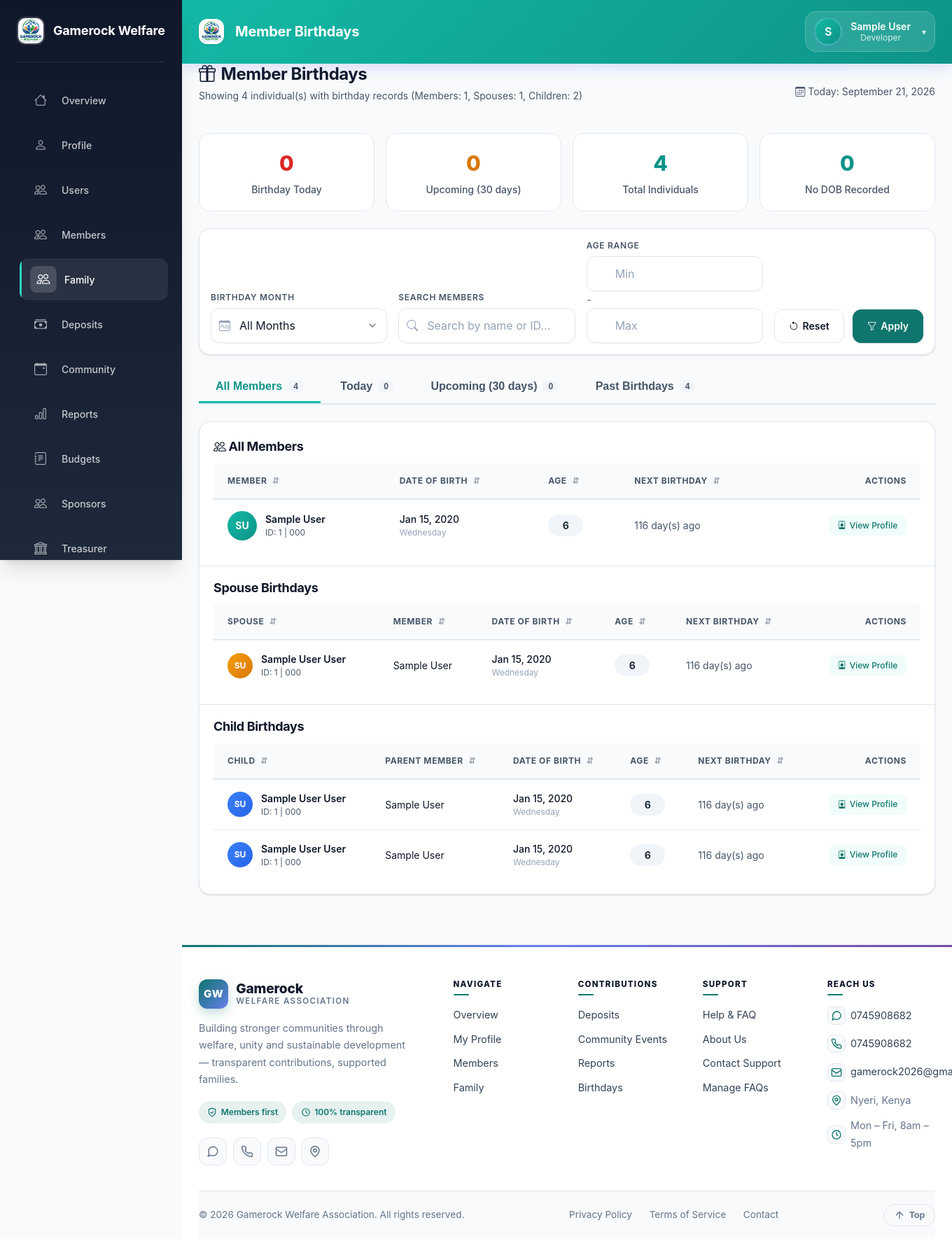
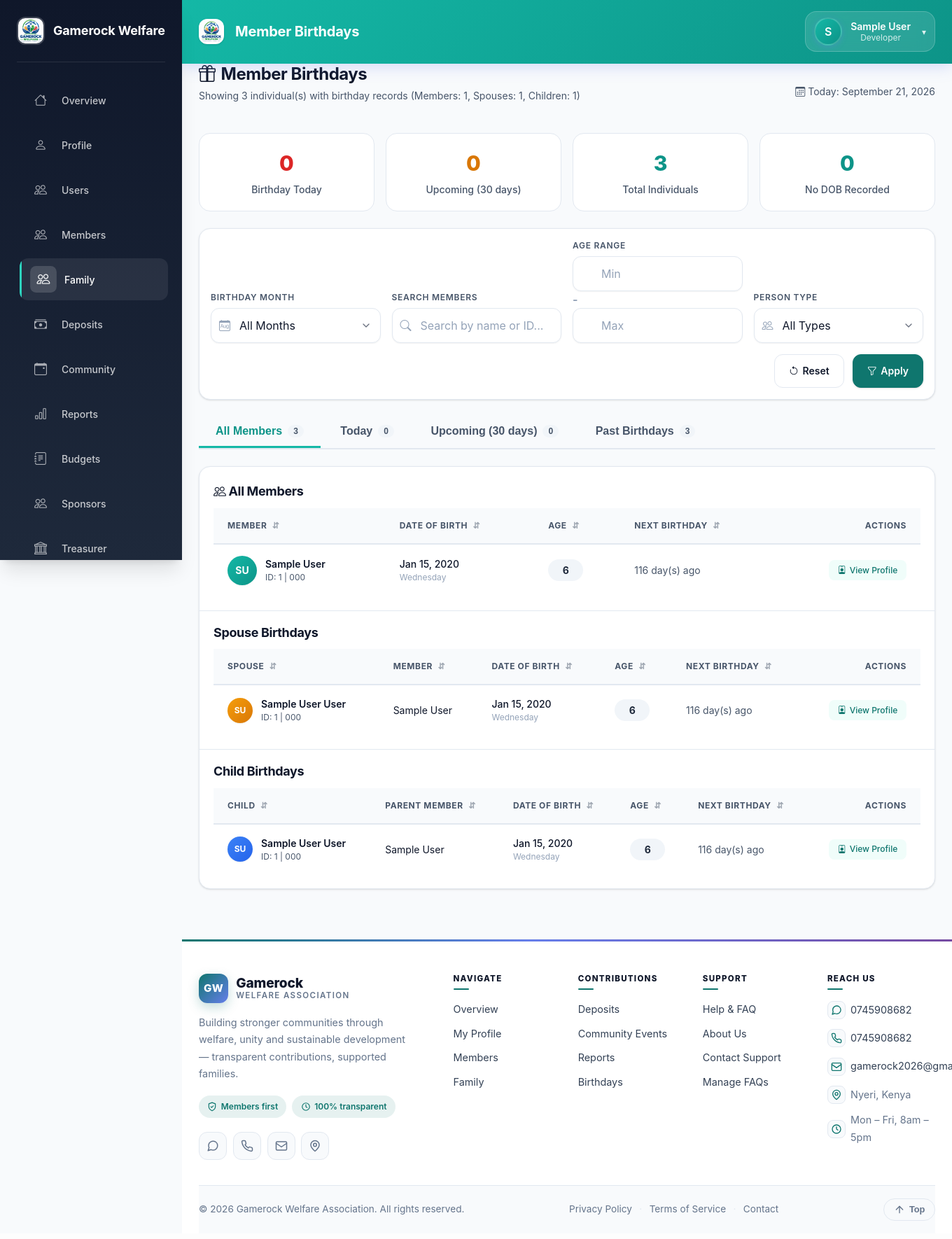
Before and after one commit to Timokama/gamerock, a Flask app: page /family/birthday in a window 1360 px wide; the page is wider, and only the part inside the window is pictured. Shown: that part at 70% size. After the commit the page ends 1744 px from the top of that part, so only its background shows below. Run offline with Flask 3, Linux system fonts and the light colour scheme; a user stored in the database is signed in; tables that the repository leaves empty hold one stand-in row (values such as "Sample post"); parts of the project's set-up code (start-up, migrations or seed data) failed here and were passed over; some libraries are stand-ins or nearby versions.

Commit message:
Update Birthday filters

```diff
--- a/app/family/routes.py
+++ b/app/family/routes.py
@@ -575,17 +575,19 @@ def birthday():
             try:
                 birthday_this_year = member.date_of_birth.replace(year=today.year)
             except ValueError:
-                # Handle Feb 29th in non-leap years - move to March 1st
-                birthday_this_year = member.date_of_birth.replace(year=today.year, day=1, month=3)
+                # Handle Feb 29th in non-leap years - move to Feb 28th (day before)
+                birthday_this_year = date(today.year, 2, 28)
             if birthday_this_year < today:
                 try:
                     birthday_this_year = member.date_of_birth.replace(year=today.year + 1)
                 except ValueError:
-                    birthday_this_year = member.date_of_birth.replace(year=today.year + 1, day=1, month=3)
+                    birthday_this_year = date(today.year + 1, 2, 28)
             days_until = (birthday_this_year - today).days
 
             member_data = {
+                'person': member,
                 'member': member,
+                'person_type': 'member',
                 'age': age,
                 'birthday': member.date_of_birth,
                 'birthday_month': member.date_of_birth.month,
@@ -611,18 +613,21 @@ def birthday():
         try:
             birthday_this_year = person.date_of_birth.replace(year=today.year)
         except ValueError:
-            # Handle Feb 29th in non-leap years - move to March 1st
-            birthday_this_year = date(today.year, 3, 1)
+            # Handle Feb 29th in non-leap years - move to Feb 28th (day before)
+            birthday_this_year = date(today.year, 2, 28)
         if birthday_this_year < today:
             try:
                 birthday_this_year = person.date_of_birth.replace(year=today.year + 1)
             except ValueError:
-                birthday_this_year = date(today.year + 1, 3, 1)
+                birthday_this_year = date(today.year + 1, 2, 28)
         days_until = (birthday_this_year - today).days
         age = today.year - person.date_of_birth.year - (
             (today.month, today.day) < (person.date_of_birth.month, person.date_of_birth.day)
         )
         return {
+            'person': person,
+            'member': person if person_type == 'member' else None,
+            'person_type': person_type,
             'birthday': person.date_of_birth,
             'birthday_month': person.date_of_birth.month,
             'birthday_day': person.date_of_birth.day,
@@ -649,10 +654,12 @@ def birthday():
 
     # Build child birthday data
     child_birthday_data = []
+    seen_child_ids = set()
     for member in members:
         # Direct children of member
         for child in member.child:
-            if child.date_of_birth:
+            if child.date_of_birth and child.id not in seen_child_ids:
+                seen_child_ids.add(child.id)
                 child_data = build_birthday_entry(child, 'child')
                 child_data['child'] = child
                 child_data['member'] = member
@@ -663,7 +670,8 @@ def birthday():
         # Children of spouses
         for spouse in member.spouse:
             for child in spouse.child:
-                if child.date_of_birth:
+                if child.date_of_birth and child.id not in seen_child_ids:
+                    seen_child_ids.add(child.id)
                     child_data = build_birthday_entry(child, 'child')
                     child_data['child'] = child
                     child_data['member'] = member
--- a/app/templates/family/birthday.html
+++ b/app/templates/family/birthday.html
@@ -954,6 +954,19 @@
             </div>
         </div>
 
+        <div class="filter-group">
+            <label for="person-type-filter">Person Type</label>
+            <div class="input-wrapper">
+                <i class="bi bi-people input-icon"></i>
+                <select class="form-control" id="person-type-filter" onchange="applyFilters()">
+                    <option value="all">All Types</option>
+                    <option value="member">Members</option>
+                    <option value="spouse">Spouses</option>
+                    <option value="child">Children</option>
+                </select>
+            </div>
+        </div>
+
         <div class="filter-actions">
             <button type="button" class="btn btn-outline" onclick="resetFilters()">
                 <i class="bi bi-arrow-counterclockwise"></i> Reset
@@ -1015,15 +1028,15 @@
             </thead>
             <tbody id="birthday-tbody">
                 {% for item in member %}
-                <tr class="birthday-row" data-group="{{ 'today' if item.is_today else ('upcoming' if item.is_upcoming else 'other') }}" data-month="{{ item.birthday_month }}" data-member_name="{{ item.member.firstname }} {{ item.member.lastname }}" data-member_id="{{ item.member.id }}" data-age="{{ item.age }}">
+                <tr class="birthday-row" data-group="{{ 'today' if item.is_today else ('upcoming' if item.is_upcoming else 'other') }}" data-person-type="{{ item.person_type }}" data-month="{{ item.birthday_month }}" data-member_name="{{ item.person.firstname }} {{ item.person.lastname }}" data-member_id="{{ item.member.id }}" data-age="{{ item.age }}">
                     <td>
                         <div class="member-cell">
                             <div class="member-avatar">{{ item.initials }}</div>
                             <div>
-                                <div class="member-name">{{ item.member.firstname }} {{ item.member.lastname }}</div>
+                                <div class="member-name">{{ item.person.firstname }} {{ item.person.lastname }}</div>
                                 <div class="member-subtext">
-                                    {% if item.member.id_number %}ID: {{ item.member.id_number }}{% endif %}
-                                    {% if item.member.phone_num %}| {{ item.member.phone_num | member_phone }}{% endif %}
+                                    {% if item.person.id_number %}ID: {{ item.person.id_number }}{% endif %}
+                                    {% if item.person.phone_num %}| {{ item.person.phone_num | member_phone }}{% endif %}
                                 </div>
                             </div>
                         </div>
@@ -1060,39 +1073,6 @@
         </table>
     </div>
 
-    {# No DOB Section #}
-    {% if members_without_dob and members_without_dob|length > 0 %}
-    <div class="table-section-divider">
-        <div class="no-dob-section">
-            <h3 class="section-title"><i class="bi bi-question-circle"></i> Members Without Birthdate</h3>
-            <table class="no-dob-table">
-                <thead>
-                    <tr>
-                        <th>Name</th>
-                        <th>ID Number</th>
-                        <th>Phone</th>
-                        <th>Actions</th>
-                    </tr>
-                </thead>
-                <tbody>
-                    {% for m in members_without_dob %}
-                    <tr>
-                        <td>{{ m.firstname }} {{ m.lastname }}</td>
-                        <td>{{ m.id_number or 'N/A' }}</td>
-                        <td>{{ m.phone_num | member_phone }}</td>
-                        <td>
-                            <a href="{{ url_for('family.edit', depo_id=m.id) }}" class="view-profile-btn">
-                                <i class="bi bi-pencil"></i> Edit
-                            </a>
-                        </td>
-                    </tr>
-                    {% endfor %}
-                </tbody>
-            </table>
-        </div>
-    </div>
-    {% endif %}
-
     {# Spouse Birthdays Table #}
     <div class="table-section-divider">
         <h3 class="section-title"><i class="bi bi-ring"></i> Spouse Birthdays</h3>
@@ -1120,15 +1100,15 @@
             </thead>
             <tbody id="spouse-table-tbody">
                 {% for item in spouse_birthday %}
-                <tr class="birthday-row spouse-row" data-group="{{ 'today' if item.is_today else ('upcoming' if item.is_upcoming else 'other') }}" data-month="{{ item.birthday_month }}" data-member_name="{{ item.spouse.firstname }} {{ item.spouse.lastname }}" data-member_id="{{ item.spouse.id }}" data-age="{{ item.age }}">
+                <tr class="birthday-row spouse-row" data-group="{{ 'today' if item.is_today else ('upcoming' if item.is_upcoming else 'other') }}" data-person-type="{{ item.person_type }}" data-month="{{ item.birthday_month }}" data-member_name="{{ item.person.firstname }} {{ item.person.lastname }}" data-member_id="{{ item.member.id }}" data-age="{{ item.age }}">
                     <td>
                         <div class="member-cell">
                             <div class="member-avatar spouse">{{ item.initials }}</div>
                             <div>
-                                <div class="member-name">{{ item.spouse.firstname }} {{ item.spouse.lastname }} {{ item.spouse.surname }}</div>
+                                <div class="member-name">{{ item.person.firstname }} {{ item.person.lastname }} {{ item.person.surname }}</div>
                                 <div class="member-subtext">
-                                    {% if item.spouse.id_number %}ID: {{ item.spouse.id_number }}{% endif %}
-                                    {% if item.spouse.phone_num %}| {{ item.spouse.phone_num | member_phone }}{% endif %}
+                                    {% if item.person.id_number %}ID: {{ item.person.id_number }}{% endif %}
+                                    {% if item.person.phone_num %}| {{ item.person.phone_num | member_phone }}{% endif %}
                                 </div>
                             </div>
                         </div>
@@ -1195,15 +1175,15 @@
             </thead>
             <tbody id="child-table-tbody">
                 {% for item in child_birthday %}
-                <tr class="birthday-row child-row" data-group="{{ 'today' if item.is_today else ('upcoming' if item.is_upcoming else 'other') }}" data-month="{{ item.birthday_month }}" data-member_name="{{ item.child.firstname }} {{ item.child.lastname }}" data-member_id="{{ item.child.id }}" data-age="{{ item.age }}">
+                <tr class="birthday-row child-row" data-group="{{ 'today' if item.is_today else ('upcoming' if item.is_upcoming else 'other') }}" data-person-type="{{ item.person_type }}" data-month="{{ item.birthday_month }}" data-member_name="{{ item.person.firstname }} {{ item.person.lastname }}" data-member_id="{{ item.member.id }}" data-age="{{ item.age }}">
                     <td>
                         <div class="member-cell">
                             <div class="member-avatar child">{{ item.initials }}</div>
                             <div>
-                                <div class="member-name">{{ item.child.firstname }} {{ item.child.lastname }} {{ item.child.surname }}</div>
+                                <div class="member-name">{{ item.person.firstname }} {{ item.person.lastname }} {{ item.person.surname }}</div>
                                 <div class="member-subtext">
-                                    {% if item.child.id_number %}ID: {{ item.child.id_number }}{% endif %}
-                                    {% if item.child.phone_num %}| {{ item.child.phone_num | member_phone }}{% endif %}
+                                    {% if item.person.id_number %}ID: {{ item.person.id_number }}{% endif %}
+                                    {% if item.person.phone_num %}| {{ item.person.phone_num | member_phone }}{% endif %}
                                 </div>
                             </div>
                         </div>
@@ -1243,7 +1223,6 @@
         {% endif %}
     </div>
 </div>
-
 {% else %}
 {# Empty State #}
 <div class="empty-state">
@@ -1252,6 +1231,38 @@
     <p>Birthday records will appear here once members with date of birth information are added to the system.</p>
 </div>
 {% endif %}
+{# No DOB Section #}
+    {% if members_without_dob and members_without_dob|length > 0 %}
+    <div class="table-section-divider">
+        <div class="no-dob-section">
+            <h3 class="section-title"><i class="bi bi-question-circle"></i> Members Without Birthdate</h3>
+            <table class="no-dob-table">
+                <thead>
+                    <tr>
+                        <th>Name</th>
+                        <th>ID Number</th>
+                        <th>Phone</th>
+                        <th>Actions</th>
+                    </tr>
+                </thead>
+                <tbody>
+                    {% for m in members_without_dob %}
+                    <tr>
+                        <td>{{ m.firstname }} {{ m.lastname }}</td>
+                        <td>{{ m.id_number or 'N/A' }}</td>
+                        <td>{{ m.phone_num | member_phone }}</td>
+                        <td>
+                            <a href="{{ url_for('family.edit', depo_id=m.id) }}" class="view-profile-btn">
+                                <i class="bi bi-pencil"></i> Edit
+                            </a>
+                        </td>
+                    </tr>
+                    {% endfor %}
+                </tbody>
+            </table>
+        </div>
+    </div>
+    {% endif %}
 
 <script>
     let currentGroup = 'all';
@@ -1288,16 +1299,24 @@
         const searchFilter = document.getElementById('search-filter');
         const ageMin = document.getElementById('age-range-min');
         const ageMax = document.getElementById('age-range-max');
+        const personTypeFilter = document.getElementById('person-type-filter');
 
         const selectedMonth = monthFilter ? monthFilter.value : 'all';
         const searchTerm = searchFilter ? searchFilter.value.toLowerCase().trim() : '';
         const minAge = ageMin ? parseInt(ageMin.value) || 0 : 0;
         const maxAge = ageMax ? parseInt(ageMax.value) || Infinity : Infinity;
+        const selectedPersonType = personTypeFilter ? personTypeFilter.value : 'all';
 
         const rows = document.querySelectorAll('.birthday-row');
         let visibleCount = 0;
 
         rows.forEach(row => {
+            // Person type filter
+            if (selectedPersonType !== 'all' && row.dataset.personType !== selectedPersonType) {
+                row.style.display = 'none';
+                return;
+            }
+
             // Group filter
             if (currentGroup !== 'all' && row.dataset.group !== currentGroup) {
                 row.style.display = 'none';
@@ -1346,6 +1365,10 @@
             if (searchTerm) tags.push(`Search: ${searchTerm}`);
             if (minAge > 0) tags.push(`Min Age: ${minAge}`);
             if (maxAge !== Infinity && maxAge > 0) tags.push(`Max Age: ${maxAge}`);
+            if (selectedPersonType !== 'all') {
+                const typeLabels = { 'member': 'Members', 'spouse': 'Spouses', 'child': 'Children' };
+                tags.push(`Type: ${typeLabels[selectedPersonType] || selectedPersonType}`);
+            }
 
             if (tags.length > 0) {
                 activeFiltersDiv.innerHTML = tags.map(tag =>
@@ -1373,6 +1396,9 @@
         }
         if (filterType === 'Max Age') {
             document.getElementById('age-range-max').value = '';
+        }
+        if (filterType === 'Type') {
+            document.getElementById('person-type-filter').value = 'all';
         }
         applyAllFilters();
     }
```
